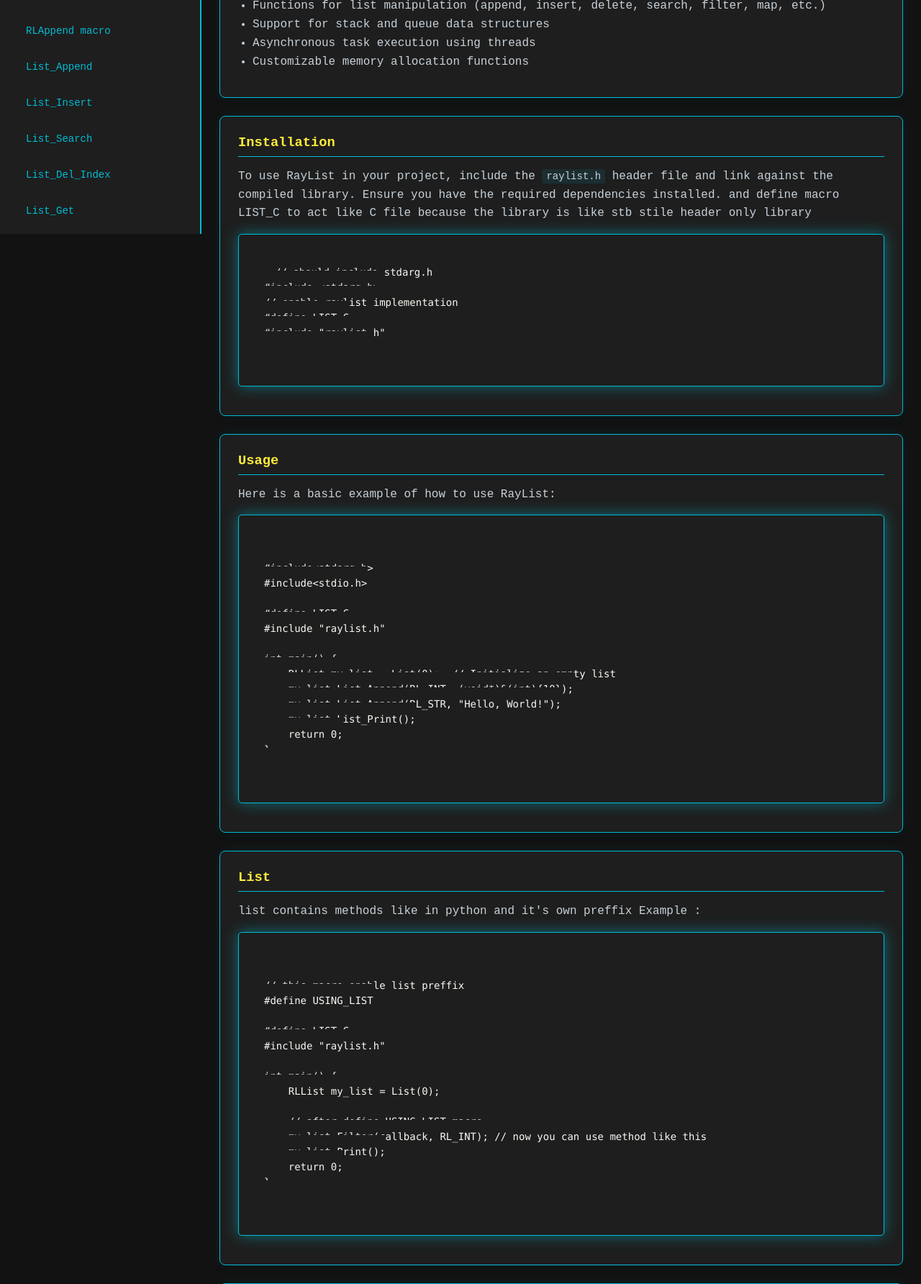
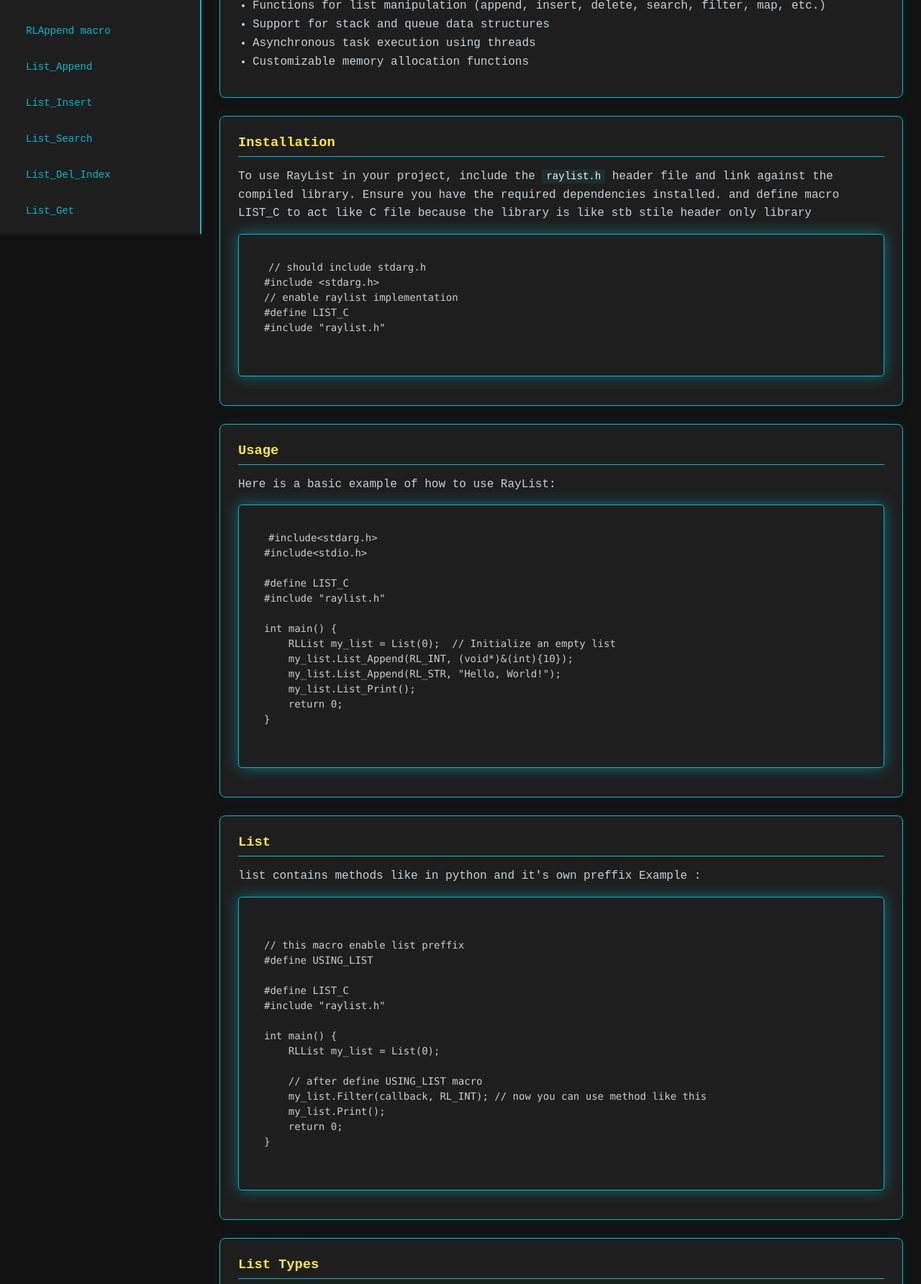
Before and after one commit to abdorayden/PortFolio, a Flask app: page /raylist in a window 1280 px wide. Shown: the part 526-2310 px from the top of the page at 72% size. Run offline with Flask 3, Linux system fonts and the light colour scheme; some libraries are stand-ins or nearby versions.

Commit message:
still working on code view

```diff
--- a/templates/projects/raylist.html
+++ b/templates/projects/raylist.html
@@ -192,9 +192,11 @@
             overflow-x: auto;
             border: 1px solid var(--primary-color);
             line-height: 1.5;
+            position: relative;
         }
 
-        pre[class*="language-"], code[class*="language-"] {
+        pre {
+            margin: 0;
             background: #1e1e1e !important;
             color: #f8f8f2 !important;
             padding: 15px !important;
@@ -202,6 +204,8 @@
             overflow: auto;
             line-height: 1.5;
             font-size: 14px;
+            white-space: pre-wrap;      /* Since CSS 2.1 */
+            word-wrap: break-word;      /* IE 5.5+ */
         }
 
         code {
@@ -210,6 +214,65 @@
             padding: 2px 6px;
             border-radius: 3px;
             font-size: 14px;
+            color: #f8f8f2;
+            line-height: 1.5;
+        }
+
+        /* Override prism styles to ensure they display properly */
+        .token.comment,
+        .token.prolog,
+        .token.doctype,
+        .token.cdata {
+            color: #629755;
+        }
+
+        .token.punctuation {
+            color: #f8f8f2;
+        }
+
+        .token.property,
+        .token.tag,
+        .token.constant,
+        .token.symbol,
+        .token.deleted {
+            color: #f92672;
+        }
+
+        .token.boolean,
+        .token.number {
+            color: #ae81ff;
+        }
+
+        .token.selector,
+        .token.attr-name,
+        .token.string,
+        .token.char,
+        .token.builtin,
+        .token.inserted {
+            color: #a6e22e;
+        }
+
+        .token.operator,
+        .token.entity,
+        .token.url,
+        .language-css .token.string,
+        .style .token.string,
+        .token.variable {
+            color: #f8f8f2;
+        }
+
+        .token.function {
+            color: #fd971f;
+        }
+
+        .token.keyword {
+            color: #f92672;
+        }
+
+        .token.atrule,
+        .token.attr-value,
+        .token.function-name {
+            color: #fd971f;
         }
 
         .hacker-text {
@@ -324,7 +387,7 @@
                 margin: 12px 0;
             }
 
-            pre[class*="language-"], code[class*="language-"] {
+            pre {
                 font-size: 11px !important;
                 padding: 8px !important;
                 line-height: 1.4;
@@ -366,7 +429,7 @@
                 font-size: 10px; /* Even smaller for very small screens */
             }
 
-            pre[class*="language-"], code[class*="language-"] {
+            pre {
                 font-size: 10px !important;
                 padding: 6px !important;
             }
@@ -546,7 +609,7 @@
                 <h3>Installation</h3>
                 <p>To use RayList in your project, include the <code>raylist.h</code> header file and link against the compiled library. Ensure you have the required dependencies installed. and define macro LIST_C to act like C file because the library is like stb stile header only library</p>
                 <div class="terminal">
-                    <pre class="language-c"><code class="language-c">// should include stdarg.h
+                    <pre><code class="language-c">// should include stdarg.h
 #include &lt;stdarg.h&gt;
 // enable raylist implementation
 #define LIST_C
@@ -558,8 +621,7 @@
                 <h3>Usage</h3>
                 <p>Here is a basic example of how to use RayList:</p>
                 <div class="terminal">
-                    <pre class="language-c"><code class="language-c">
-#include&lt;stdarg.h&gt;
+                    <pre><code class="language-c">#include&lt;stdarg.h&gt;
 #include&lt;stdio.h&gt;
 
 #define LIST_C
@@ -583,7 +645,7 @@ int main() {
                     Example :
                 </p>
                 <div class="terminal">
-                    <pre class="language-c"><code class="language-c">
+                    <pre><code class="language-c">
 // this macro enable list preffix
 #define USING_LIST
 
@@ -610,7 +672,7 @@ int main() {
 
                 </p>
                 <div class="terminal">
-                    <pre class="language-c"><code class="language-c">
+                    <pre><code class="language-c">
 // this macro enable list preffix
 #define USING_LIST
 
@@ -642,7 +704,7 @@ int main() {
                     list also accept va_list arguments to add data dynamicly
                 </p>
                 <div class="terminal">
-                    <pre class="language-c"><code class="language-c">
+                    <pre><code class="language-c">
 #define LIST_C
 #include "raylist.h"
 
@@ -667,7 +729,7 @@ int main() {
                     work with int , float and char only
                 </p>
                 <div class="terminal">
-                    <pre class="language-c"><code class="language-c">
+                    <pre><code class="language-c">
 #define LIST_C
 #include "raylist.h"
 
@@ -692,7 +754,7 @@ int main() {
                     append method takes type and data
                 </p>
                 <div class="terminal">
-                    <pre class="language-c"><code class="language-c">
+                    <pre><code class="language-c">
 #define LIST_C
 #include "raylist.h"
 
@@ -717,7 +779,7 @@ int main() {
                     insert method takes index poition to add data , type and data
                 </p>
                 <div class="terminal">
-                    <pre class="language-c"><code class="language-c">
+                    <pre><code class="language-c">
 #define LIST_C
 #include "raylist.h"
 
@@ -745,7 +807,7 @@ int main() {
                     function return boolean true if function found the data else false
                 </p>
                 <div class="terminal">
-                    <pre class="language-c"><code class="language-c">
+                    <pre><code class="language-c">
 #define LIST_C
 #include "raylist.h"
 
@@ -774,7 +836,7 @@ int main() {
                     delete method takes int index the position of the data we want to delete
                 </p>
                 <div class="terminal">
-                    <pre class="language-c"><code class="language-c">
+                    <pre><code class="language-c">
 #define LIST_C
 #include "raylist.h"
 
@@ -800,7 +862,7 @@ int main() {
                     get method takes int index the position of the data we want to get
                 </p>
                 <div class="terminal">
-                    <pre class="language-c"><code class="language-c">
+                    <pre><code class="language-c">
 #define LIST_C
 #include "raylist.h"
 
@@ -827,7 +889,7 @@ int main() {
                     reverse will reverse the list
                 </p>
                 <div class="terminal">
-                    <pre class="language-c"><code class="language-c">
+                    <pre><code class="language-c">
 #define LIST_C
 #include "raylist.h"
 
@@ -853,7 +915,7 @@ int main() {
                     print method will print the data in list like python3 format
                 </p>
                 <div class="terminal">
-                    <pre class="language-c"><code class="language-c">
+                    <pre><code class="language-c">
 #define LIST_C
 #include "raylist.h"
 
@@ -881,7 +943,7 @@ int main() {
                     if return value is not NULL log the error
                 </p>
                 <div class="terminal">
-                    <pre class="language-c"><code class="language-c">
+                    <pre><code class="language-c">
 #define LIST_C
 #include "raylist.h"
 
@@ -909,7 +971,7 @@ int main() {
                     len method take no argument and return how many data in list
                 </p>
                 <div class="terminal">
-                    <pre class="language-c"><code class="language-c">
+                    <pre><code class="language-c">
 #define LIST_C
 #include "raylist.h"
 
@@ -946,7 +1008,7 @@ int main() {
                         ADDED 	the function return value will added to the list
                 </p>
                 <div class="terminal">
-                    <pre class="language-c"><code class="language-c">
+                    <pre><code class="language-c">
 #define LIST_C
 #include "raylist.h"
 
@@ -996,7 +1058,7 @@ int main() {
 
                 </p>
                 <div class="terminal">
-                    <pre class="language-c"><code class="language-c">
+                    <pre><code class="language-c">
 #define LIST_C
 #include "raylist.h"
 
@@ -1050,7 +1112,7 @@ int main() {
 
                 </p>
                 <div class="terminal">
-                    <pre class="language-c"><code class="language-c">
+                    <pre><code class="language-c">
 #define LIST_C
 #include "raylist.h"
 
@@ -1085,7 +1147,7 @@ int main() {
 
                 </p>
                 <div class="terminal">
-                    <pre class="language-c"><code class="language-c">
+                    <pre><code class="language-c">
 #define LIST_C
 #include "raylist.h"
 
@@ -1121,7 +1183,7 @@ int main() {
 
                 </p>
                 <div class="terminal">
-                    <pre class="language-c"><code class="language-c">
+                    <pre><code class="language-c">
 #define LIST_C
 #include "raylist.h"
 
@@ -1158,7 +1220,7 @@ int main() {
                     RLCollections Example :
                 </p>
                 <div class="terminal">
-                    <pre class="language-c"><code class="language-c">
+                    <pre><code class="language-c">
 #define LIST_C
 #include "raylist.h"
 
@@ -1223,6 +1285,6 @@ int main() {
         </main>
     </div>
     <script src="https://cdnjs.cloudflare.com/ajax/libs/prism/1.25.0/components/prism-core.min.js"></script>
-    <script src="https://cdnjs.cloudflare.com/ajax/libs/prism/1.25.0/plugins/autoloader/prism-autoloader.min.js"></script>
+    <script src="https://cdnjs.cloudflare.com/ajax/libs/prism/1.25.0/components/prism-c.min.js"></script>
 </body>
 </html>
```
